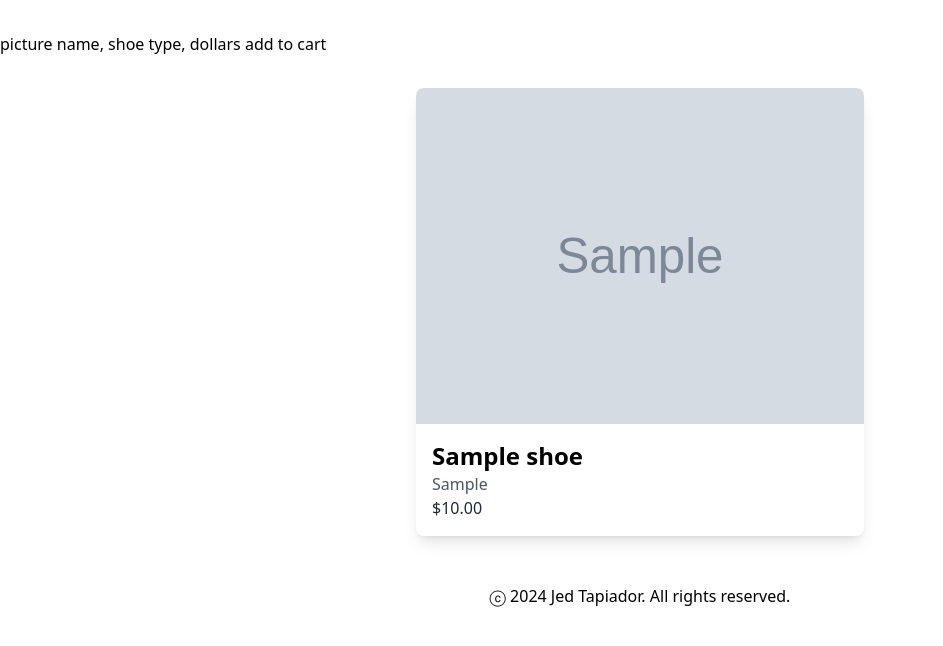
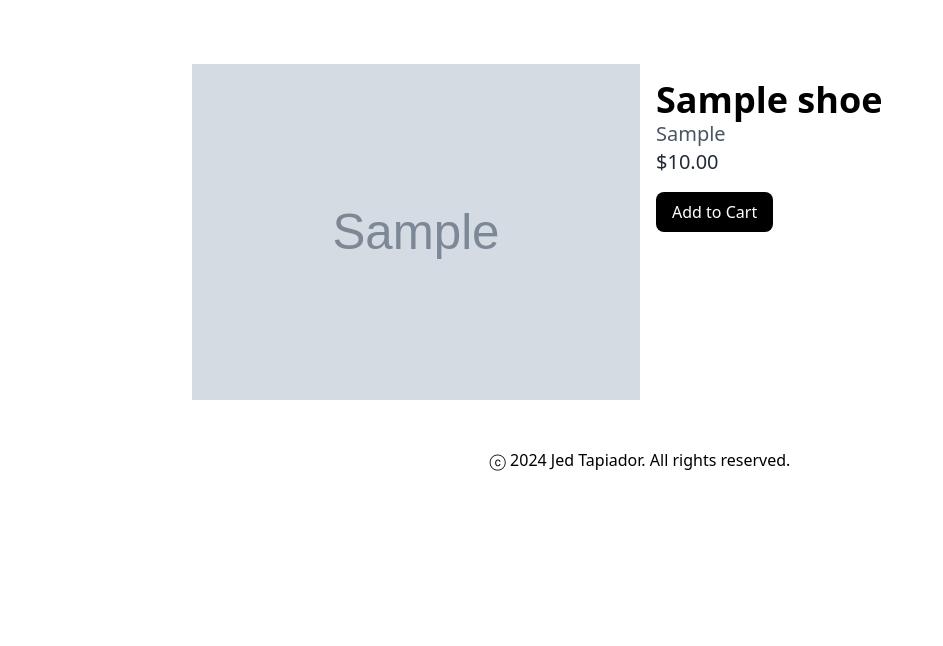
Before and after one commit to jedtap/shoe-store, a Django app: page /shoe/1/ in a window 1280 px wide. Shown: the part 100-746 px from the top of the page, without its empty margins (0-943 px from the left). Run offline with Django 3.2, Linux system fonts and the light colour scheme; tables that the repository leaves empty hold one stand-in row (values such as "Sample post"); grey boxes marked "Sample" are stand-in pictures; some libraries are stand-ins or nearby versions.

Commit message:
updated shoe detail html

```diff
--- a/core/templates/shoe_detail.html
+++ b/core/templates/shoe_detail.html
@@ -2,18 +2,19 @@
 {% block title %}{{ shoe.name }}{% endblock title %}
 
 {% block content %}
-    picture
-    name, shoe type, dollars
-    add to cart
 
     <div class="container mx-auto py-8">
-        <div class="max-w-md mx-auto bg-white shadow-lg rounded-lg overflow-hidden">
-            <img src="{{ shoe.image.url }}" alt="{{ shoe.name }}" class="w-full h-auto">
-            <div class="p-4">
-                <h1 class="text-2xl font-bold">{{ shoe.name }}</h1>
-                <p class="text-gray-600">{{ shoe.shoe_type }}</p>
-                <p class="text-gray-800">${{ shoe.price_usd }}</p>
+        <div class="max-w-4xl mx-auto flex flex-col md:flex-row">
+            <div class="w-full md:w-1/2">
+                <img src="{{ shoe.image.url }}" alt="{{ shoe.name }}" class="w-full h-auto">
+            </div>
+            <div class="w-full md:w-1/2 p-4">
+                <h1 class="text-2xl md:text-4xl font-bold">{{ shoe.name }}</h1>
+                <p class="text-gray-600 md:text-xl">{{ shoe.shoe_type }}</p>
+                <p class="text-gray-800 md:text-xl">${{ shoe.price_usd }}</p>
+                <button class="mt-4 bg-black text-white py-2 px-4 rounded-lg hover:bg-gray-400">Add to Cart</button>
             </div>
         </div>
     </div>
+
 {% endblock %}
```
